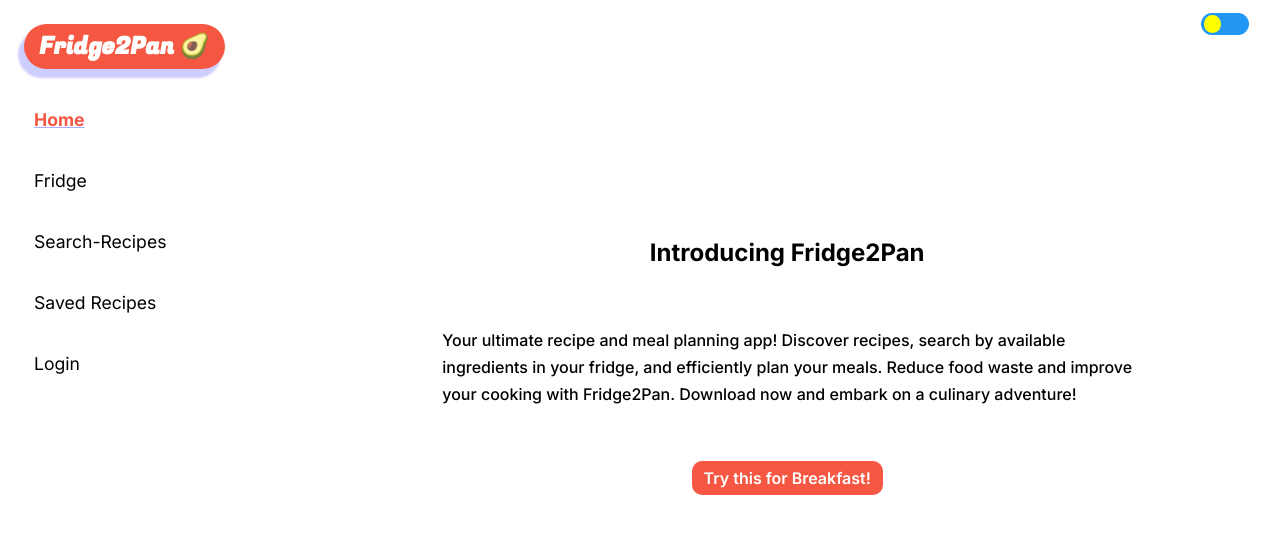
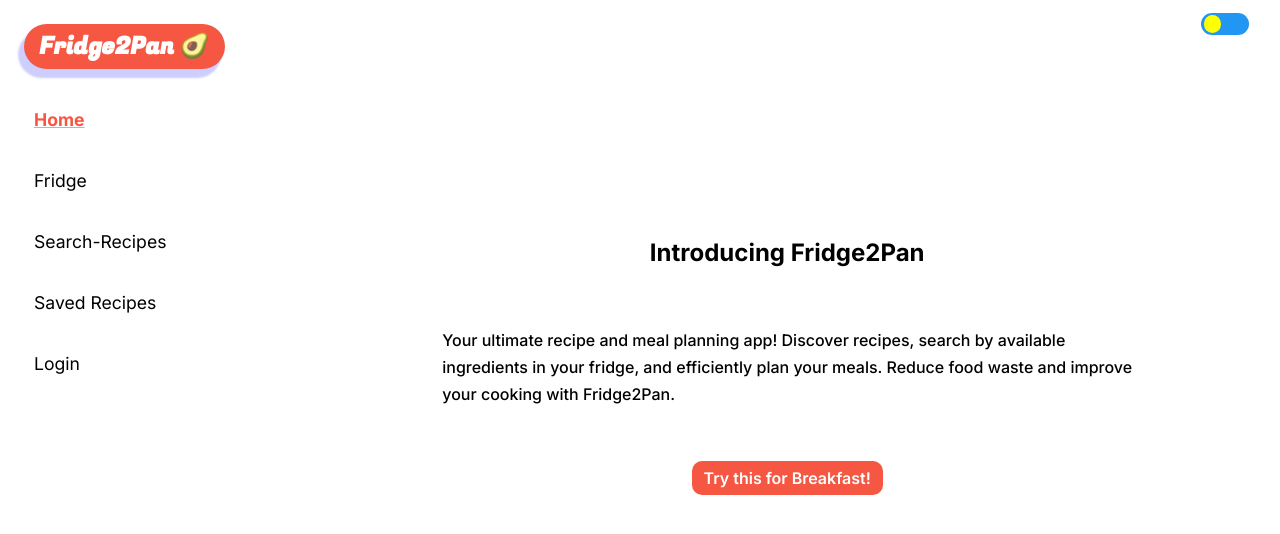
Before and after one commit to mavSeneris/Fridge2Pan, a React (Vite) app: page / in a window 1280 px wide. Shown: the top 534 px of the page. Built offline with nearby package versions, Linux system fonts and the light colour scheme; no server answers.

Commit message:
fixing api key

```diff
--- a/src/pages/Home.jsx
+++ b/src/pages/Home.jsx
@@ -29,7 +29,6 @@ export default function Home({btnDarkTheme}) {
           Your ultimate recipe and meal planning app! Discover recipes, search
           by available ingredients in your fridge, and efficiently plan your
           meals. Reduce food waste and improve your cooking with Fridge2Pan.
-          Download now and embark on a culinary adventure!
         </p>
         <MealTime btnDarkTheme={btnDarkTheme}/>
       </div>
```
